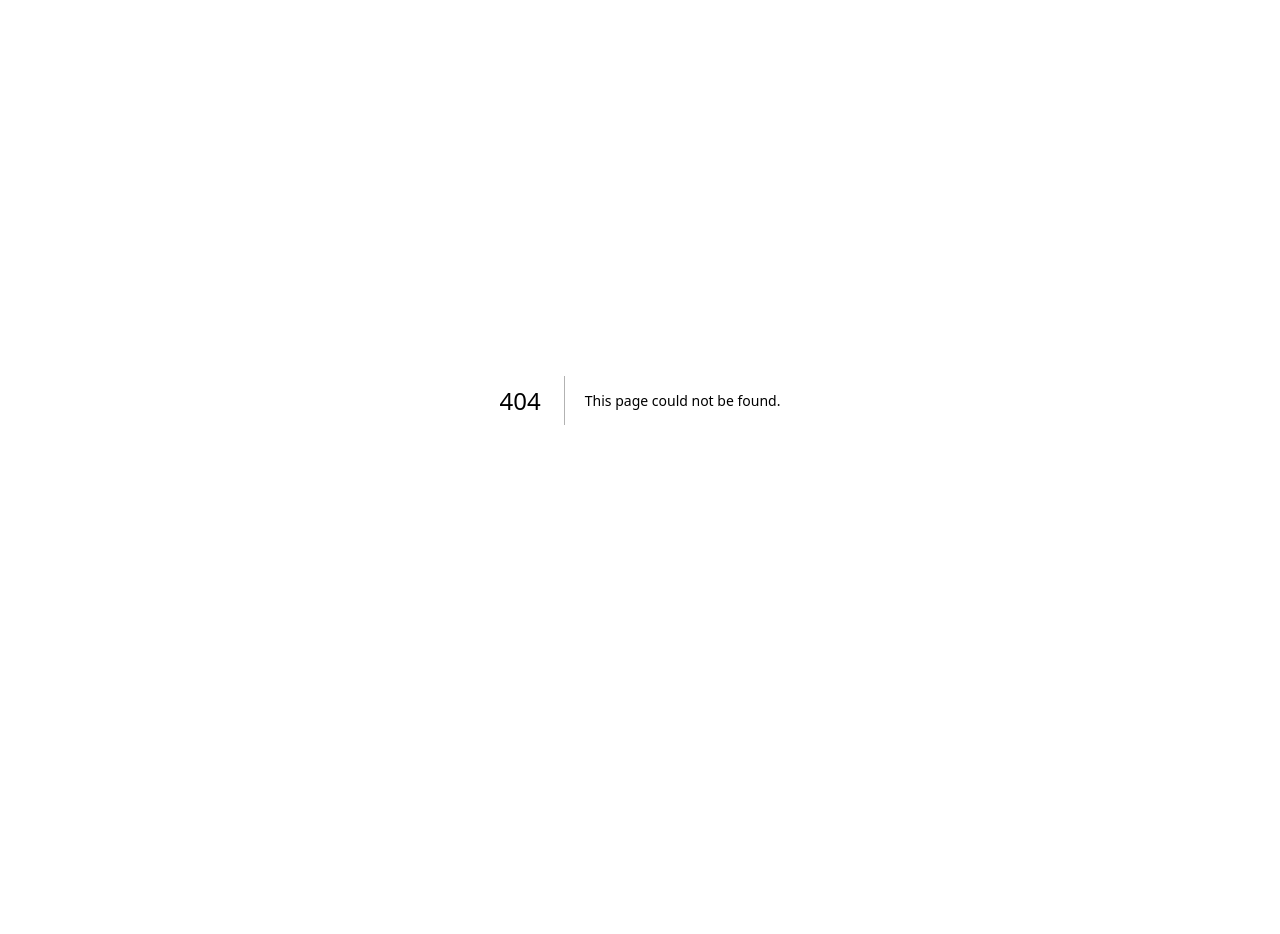
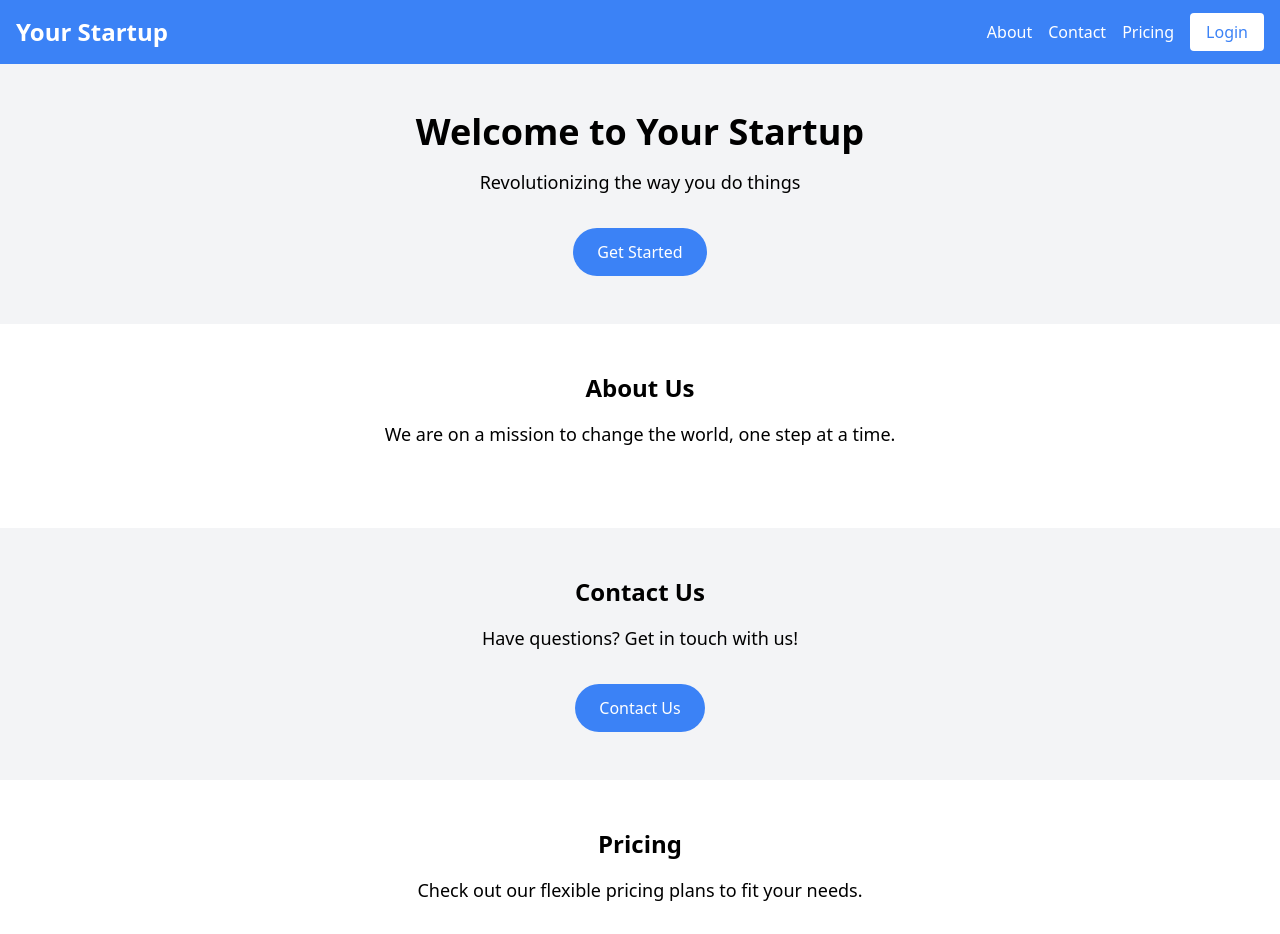
Before and after one commit to jeanrabelo75/spotlight-players-frontend, a Next.js app: page /landing in a window 1280 px wide. Before the commit this address had no page. Shown: the top 934 px of the page. Before the commit the page ends 800 px from the top, so only its background shows below. Built offline with nearby package versions, Linux system fonts and the light colour scheme.

Commit message:
tailwind config

```diff
--- a/package.json
+++ b/package.json
@@ -6,7 +6,10 @@
     "dev": "next dev",
     "build": "next build",
     "start": "next start",
-    "lint": "next lint"
+    "lint": "next lint",
+    "tailwind:build": "tailwindcss build -o ./src/styles/tailwind.css",
+    "tailwind:watch": "tailwindcss -i ./src/styles/globals.css -o ./src/styles/tailwind.css --watch",
+    "postinstall": "npm run tailwind:build"
   },
   "dependencies": {
     "axios": "^1.5.1",
--- a/src/pages/_app.js
+++ b/src/pages/_app.js
@@ -1,4 +1,5 @@
 import React from "react";
+import "../styles/globals.css";
 import { SessionProvider } from "next-auth/react";
 import { MessageProvider } from "@/contexts/message";
 
--- /dev/null
+++ b/src/pages/landing.js
@@ -0,0 +1,84 @@
+import React from "react";
+import Link from "next/link";
+import Image from "next/image";
+
+const LandingPage = () => {
+  const scrollToSection = (sectionId) => {
+    const section = document.getElementById(sectionId);
+    section.scrollIntoView({ behavior: "smooth" });
+  };
+
+  return (
+    <div>
+      {/* Header */}
+      <header className="bg-blue-500 p-4 text-white">
+        <div className="container mx-auto flex justify-between items-center">
+          <div className="text-2xl font-bold">Your Startup</div>
+          <nav className="space-x-4">
+            <button onClick={() => scrollToSection("about")}>About</button>
+            <button onClick={() => scrollToSection("contact")}>Contact</button>
+            <button onClick={() => scrollToSection("pricing")}>Pricing</button>
+            <Link href="/login">
+              <span className="bg-white text-blue-500 px-4 py-2 rounded">
+                Login
+              </span>
+            </Link>
+          </nav>
+        </div>
+      </header>
+
+      {/* Hero Section */}
+      <section id="hero" className="bg-gray-100 p-12 text-center">
+        <h1 className="text-4xl font-bold mb-4">Welcome to Your Startup</h1>
+        <p className="text-lg mb-8">Revolutionizing the way you do things</p>
+        <button className="bg-blue-500 text-white px-6 py-3 rounded-full">
+          Get Started
+        </button>
+      </section>
+
+      {/* About Us Section */}
+      <section id="about" className="p-12">
+        <div className="container mx-auto text-center">
+          <h2 className="text-2xl font-bold mb-4">About Us</h2>
+          <p className="text-lg mb-8">
+            We are on a mission to change the world, one step at a time.
+          </p>
+          {/* <Image
+            src="/about-image.jpg"
+            alt="About Us"
+            className="mx-auto rounded-full"
+            width={800}
+            height={400}
+          /> */}
+        </div>
+      </section>
+
+      {/* Contact Section */}
+      <section id="contact" className="bg-gray-100 p-12 text-center">
+        <h2 className="text-2xl font-bold mb-4">Contact Us</h2>
+        <p className="text-lg mb-8">Have questions? Get in touch with us!</p>
+        <button className="bg-blue-500 text-white px-6 py-3 rounded-full">
+          Contact Us
+        </button>
+      </section>
+
+      {/* Pricing Section */}
+      <section id="pricing" className="p-12 text-center">
+        <h2 className="text-2xl font-bold mb-4">Pricing</h2>
+        <p className="text-lg mb-8">
+          Check out our flexible pricing plans to fit your needs.
+        </p>
+        <button className="bg-blue-500 text-white px-6 py-3 rounded-full">
+          View Pricing
+        </button>
+      </section>
+
+      {/* Footer */}
+      <footer className="bg-gray-200 p-4 text-center">
+        <p>&copy; 2023 Your Startup</p>
+      </footer>
+    </div>
+  );
+};
+
+export default LandingPage;
--- a/src/pages/login.js
+++ b/src/pages/login.js
@@ -1,7 +1,8 @@
+import Link from "next/link";
 import { useRouter } from "next/router";
-import React, { useState, useContext, useEffect } from "react";
 import { MessageContext } from "@/contexts/message";
 import { signIn, useSession } from "next-auth/react";
+import React, { useState, useContext, useEffect } from "react";
 
 const Login = () => {
   const router = useRouter();
@@ -67,7 +68,8 @@ const Login = () => {
         <button type="submit">Login</button>
       </form>
       <p>
-        Don't have an account? <a href="/register">Register here</a>.
+        Don&rsquo;t have an account? <Link href="/register">Register here</Link>
+        .
       </p>
     </div>
   );
--- /dev/null
+++ b/src/styles/globals.css
@@ -0,0 +1,4 @@
+/* styles/globals.css */
+@import 'tailwindcss/base';
+@import 'tailwindcss/components';
+@import 'tailwindcss/utilities';
```
Also changed, not shown: 1 other file (tests, documents, lock files or other folders).
